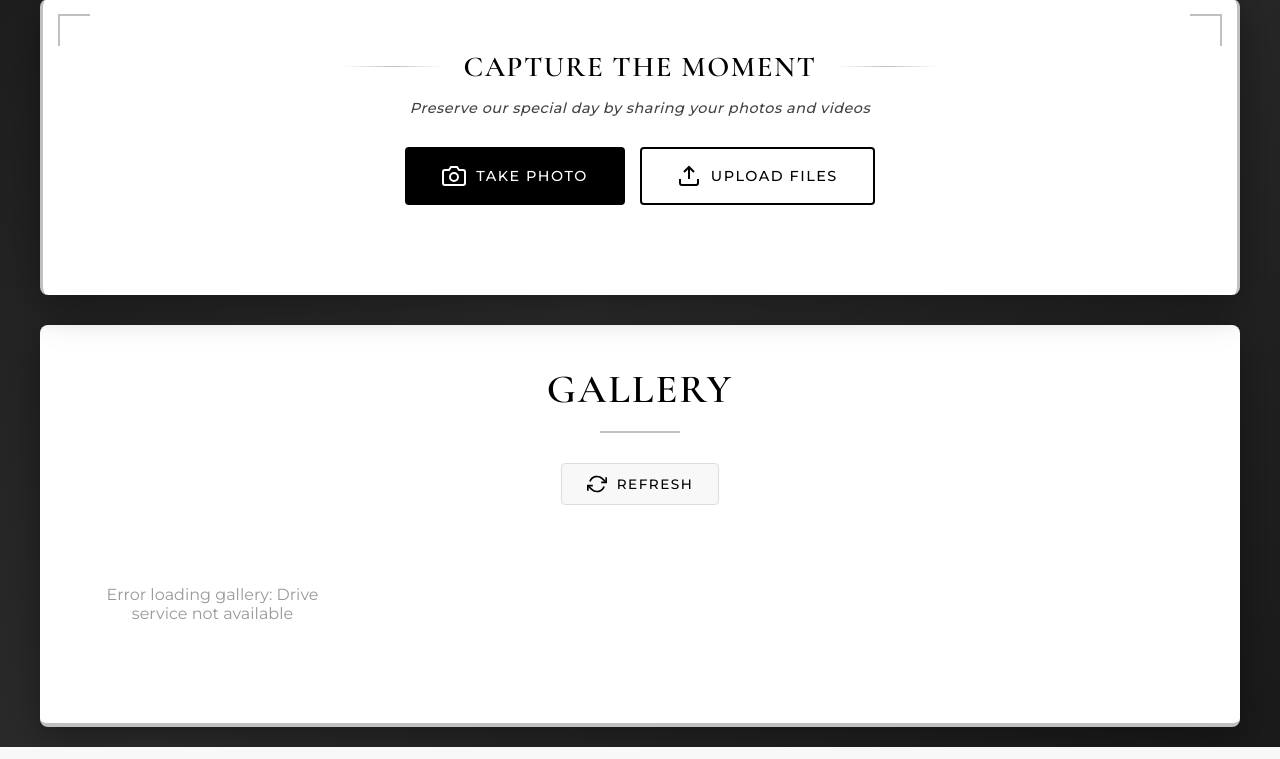
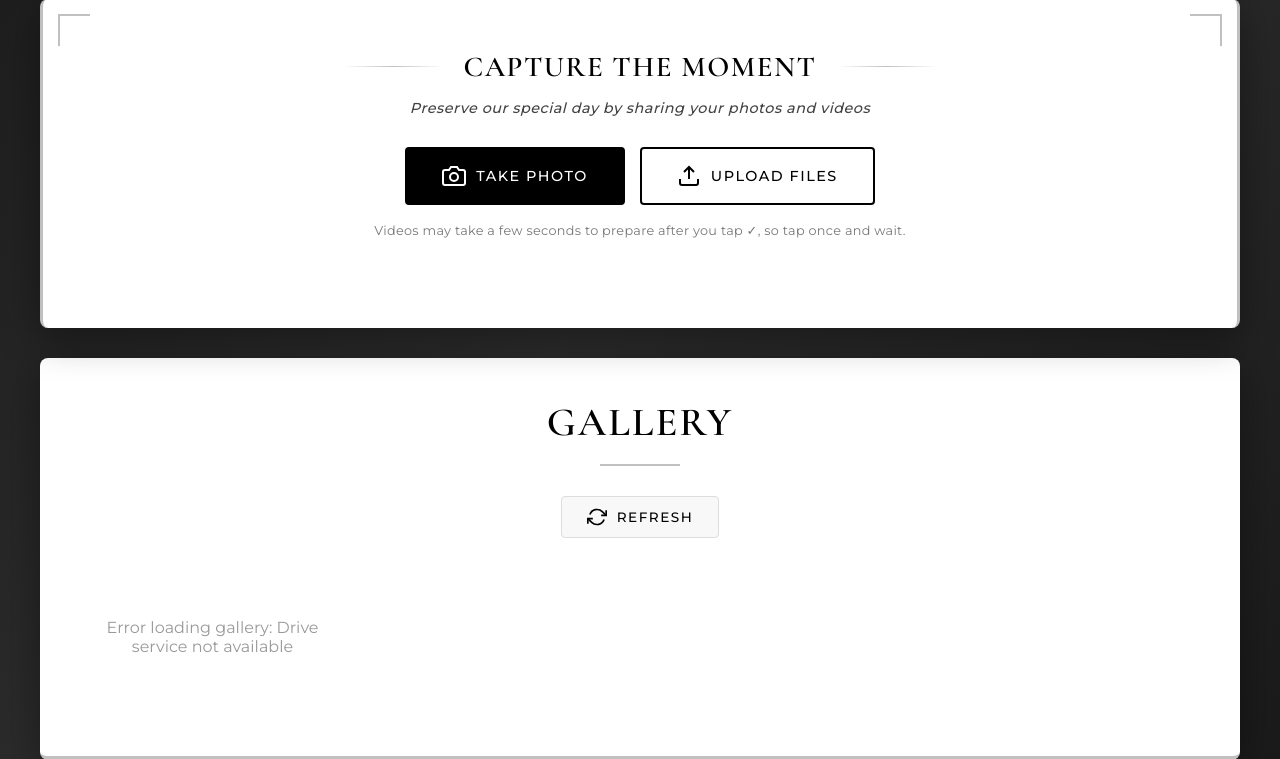
Before and after one commit to gigs2265/Wedding-App, a Flask app: template templates/index.html in a window 1280 px wide. Shown: the part 247-1006 px from the top of the page. Run offline with Flask 3, Linux system fonts and the light colour scheme; the template is opened without the code that fills it, so the values that code supplies are empty; some libraries are stand-ins or nearby versions.

Commit message:
Add hint that videos take a moment to prepare after selecting
Co-Authored-By: Claude Opus 5.5 <noreply@anthropic.com>

```diff
--- a/static/css/style.css
+++ b/static/css/style.css
@@ -248,6 +248,16 @@ body::before {
 
 .btn:active {
     transform: translateY(0);
+}
+
+.upload-hint {
+    font-family: 'Montserrat', sans-serif;
+    font-size: 0.8rem;
+    font-weight: 400;
+    color: #777;
+    text-align: center;
+    margin-top: 18px;
+    letter-spacing: 0.3px;
 }
 
 /* Upload Status */
--- a/templates/index.html
+++ b/templates/index.html
@@ -44,6 +44,7 @@
                 </label>
                 <input type="file" id="fileInput" accept="image/*,video/*" multiple style="display: none;">
             </div>
+            <p class="upload-hint">Videos may take a few seconds to prepare after you tap &#10003;, so tap once and wait.</p>
 
             <!-- Upload Status -->
             <div id="uploadStatus" class="upload-status"></div>
```
